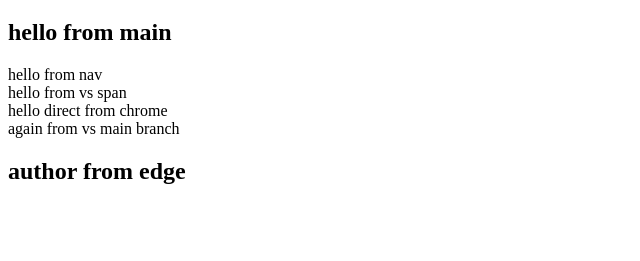
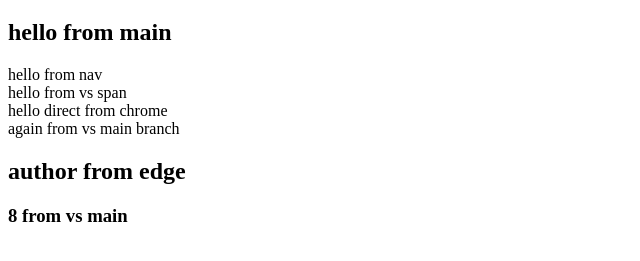
Before and after one commit to Rishi8087/webd, a plain HTML site: page index.html in a window 1280 px wide. Shown: the part 61-322 px from the top of the page, without its empty margins (0-640 px from the left). Drawn offline with Linux system fonts and the light colour scheme.

Commit message:
8 from vsc main

```diff
--- a/index.html
+++ b/index.html
@@ -17,6 +17,7 @@
     <div>again from vs main branch</div>
 
     <h2>author from edge</h2>
+    <h3>8 from vs main</h3>
 
 
 </body>
```
